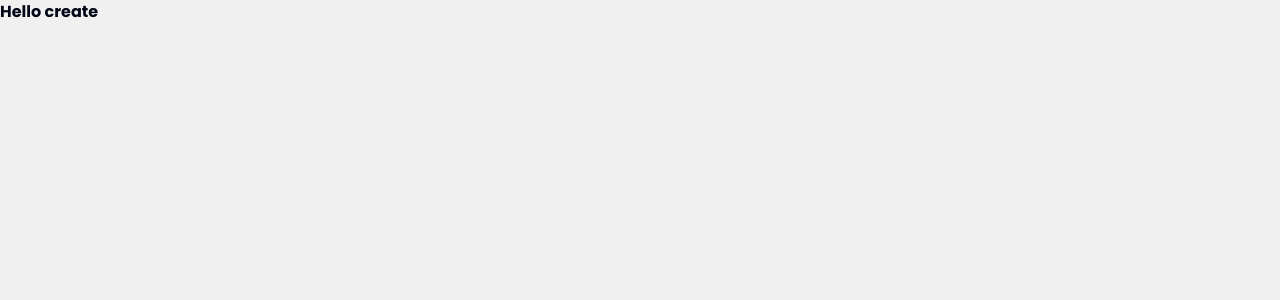
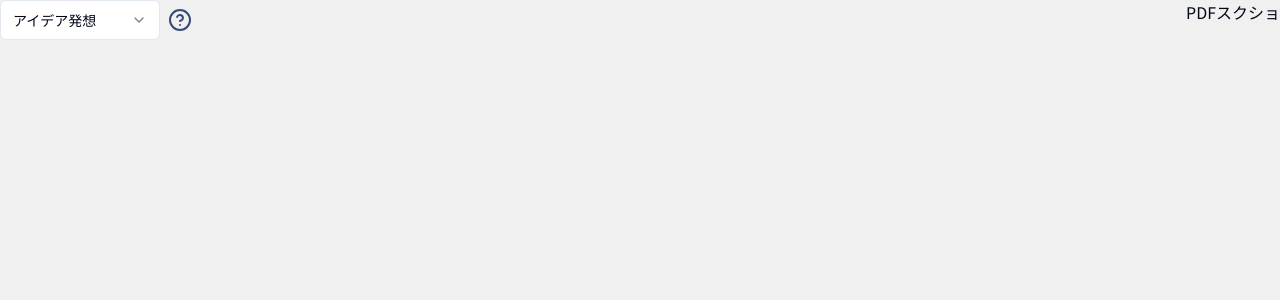
Before and after one commit to kurukuru-dev/mandal-achieve, a Next.js app: page /create in a window 1280 px wide. Shown: the top 300 px of the page. Built offline with nearby package versions, Linux system fonts and the light colour scheme.

Commit message:
フォルダ名修正

```diff
--- a/src/app/create/page.tsx
+++ b/src/app/create/page.tsx
@@ -1,7 +1,10 @@
+import MODE from '@/constants/mode';
+import Header from '@/components/header';
+
 export default function Create() {
   return (
-    <div>
-      <h1>Hello create</h1>
+    <div className="h-screen">
+      <Header mode={MODE.CREATE} />
     </div>
   );
 }
--- a/src/components/customerInput.tsx
+++ b/src/components/customerInput.tsx
@@ -2,7 +2,7 @@
 
 import React from 'react';
 import { useRouter } from 'next/navigation';
-import MODE from '@/const/mode';
+import MODE from '@/constants/mode';
 import ModeSelect from '@/components/modeSelect';
 import { Button } from '@/components/ui/button';
 import { Input } from '@/components/ui/input';
--- /dev/null
+++ b/src/components/header.tsx
@@ -0,0 +1,23 @@
+import ModeSelect from '@/components/modeSelect';
+import HowToButton from '@/components/howToButton';
+
+import type { ModeValueLiteral } from '@/types/mode';
+
+type Props = {
+  mode: ModeValueLiteral;
+};
+
+export default function Header({ mode }: Props) {
+  return (
+    <header className="flex justify-between">
+      <div className="flex items-center gap-x-2">
+        <ModeSelect mode={mode} className="w-40" />
+        <HowToButton />
+      </div>
+      <div>
+        <button>PDF</button>
+        <button>スクショ</button>
+      </div>
+    </header>
+  );
+}
--- a/src/components/modeSelect.tsx
+++ b/src/components/modeSelect.tsx
@@ -1,4 +1,4 @@
-import MODE from '@/const/mode';
+import MODE from '@/constants/mode';
 import {
   Select,
   SelectTrigger,
--- a/src/types/mode.ts
+++ b/src/types/mode.ts
@@ -1,3 +1,3 @@
-import MODE from '@/const/mode';
+import MODE from '@/constants/mode';
 
 export type ModeValueLiteral = (typeof MODE)[keyof typeof MODE];
```
Also changed, not shown: src/constants/mode.ts (renamed from src/const/mode.ts).
